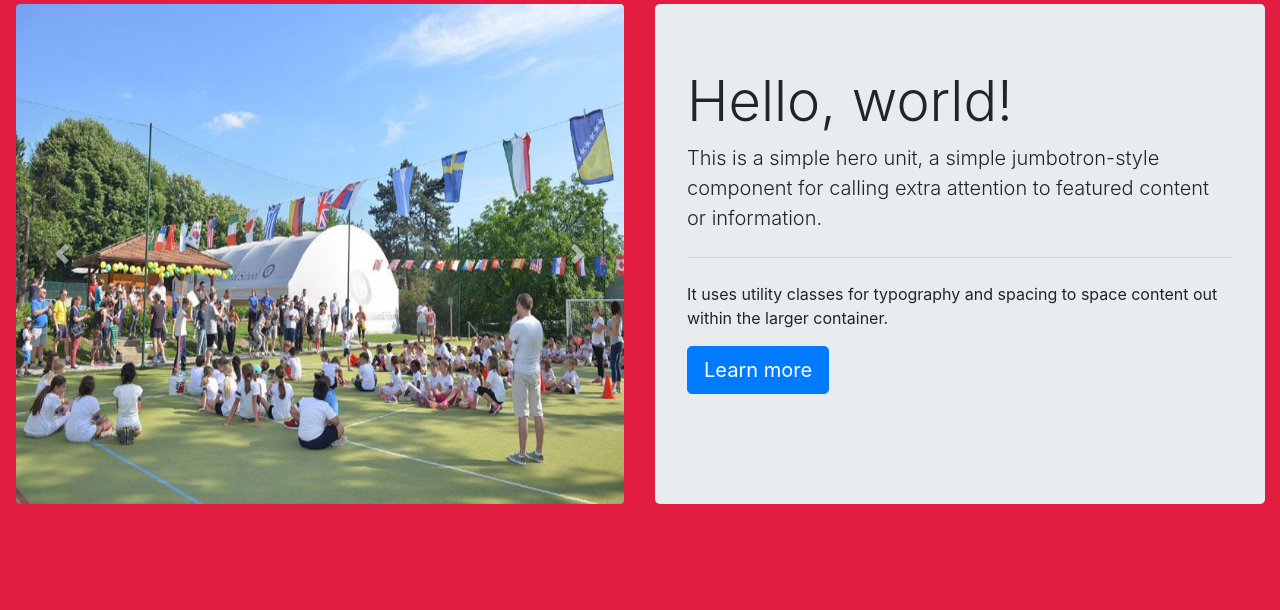
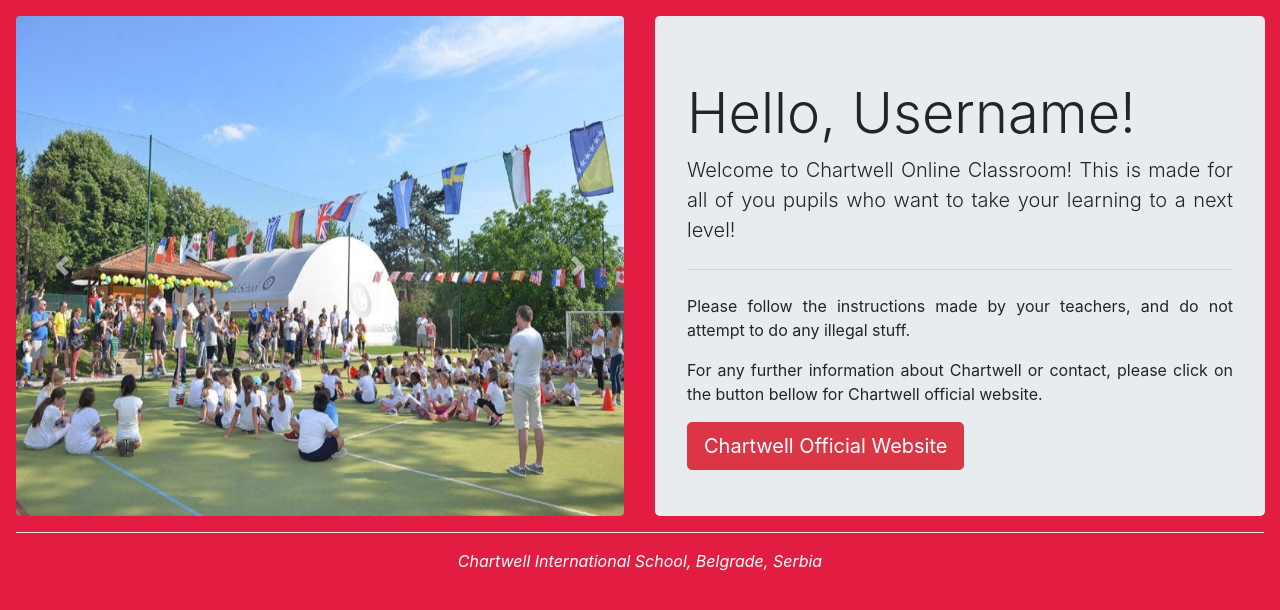
Before and after one commit to lukar1009/ChartwellOnline, a PHP site: page / in a window 1280 px wide. Shown: the part 106-716 px from the top of the page. Run offline with PHP 8.4, Linux system fonts and the light colour scheme.

Commit message:
First version of home page done.

```diff
--- a/index.php
+++ b/index.php
@@ -4,20 +4,25 @@
 <div class="container-fluid">
 
 <div class="row">
-    <div class="col-lg-6 pl-3 pr-3 pt-1">
+    <div class="col-lg-6 pl-3 pr-3 pt-3">
         <?php require "includes/slider.php"; ?>
     </div>
-    <div class="col-lg-6 pt-1">
+    <div class="col-lg-6 pt-3">
         <!-- <h1 class="text-wrap text-center text-light font-weight-light font-italic">Welcome to Chartwell ONLINE CLASSROOM</h1> -->
         <!-- <h1 class="text-light display-4 text-center font-italic">Welcome to Chartwell ONLINE CLASSROOM</h1>
         <p class="mt-4 text-justify">Lorem ipsum dolor, sit amet consectetur adipisicing elit. Quas obcaecati, similique voluptatum quos, ratione laudantium optio dolor eveniet suscipit provident sit. Ea reiciendis tenetur enim omnis veniam totam amet excepturi! Lorem ipsum dolor sit amet consectetur adipisicing elit. Adipisci perspiciatis nulla assumenda, at eum ipsam sit corporis vel fugit odio hic, sint doloribus cum! Modi cum nostrum nobis commodi aut?</p> -->
-        <div class="jumbotron"style="height: 500px;">
-            <h1 class="display-4">Hello, world!</h1>
-            <p class="lead">This is a simple hero unit, a simple jumbotron-style component for calling extra attention to featured content or information.</p>
+        <div class="jumbotron mb-0"style="height: 500px;">
+            <h1 class="display-4">Hello, Username!</h1>
+            <p class="lead text-justify">Welcome to Chartwell Online Classroom! This is made for all of you pupils who want to take your learning to a next level!</p>
             <hr class="my-4">
-            <p>It uses utility classes for typography and spacing to space content out within the larger container.</p>
-            <a class="btn btn-primary btn-lg" href="#" role="button">Learn more</a>
+            <p class="text-justify">Please follow the instructions made by your teachers, and do not attempt to do any illegal stuff.</p>
+            <p class="text-justify">For any further information about Chartwell or contact, please click on the button bellow for Chartwell official website.</p>
+            <a class="btn btn-danger btn-lg" href="https://chartwell.edu.rs/" role="button">Chartwell Official Website</a>
         </div>
+    </div>
+    <div class="col-lg-12 pl-3 pr-3">
+        <hr class="bg-white">
+        <p class="text-center text-white font-italic">Chartwell International School, Belgrade, Serbia</p>
     </div>
 </div>
 
```
